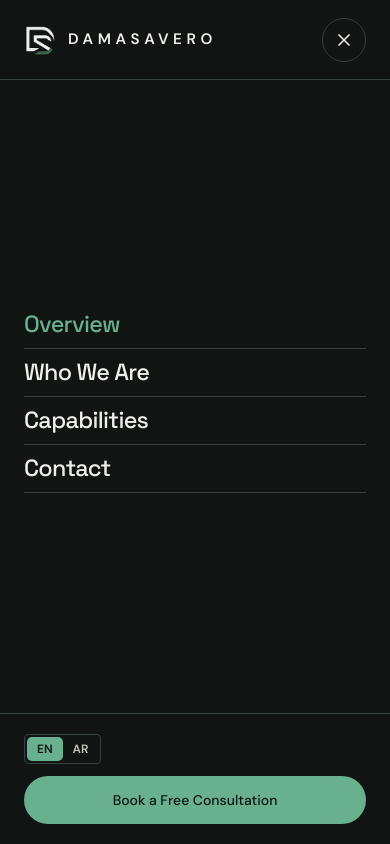
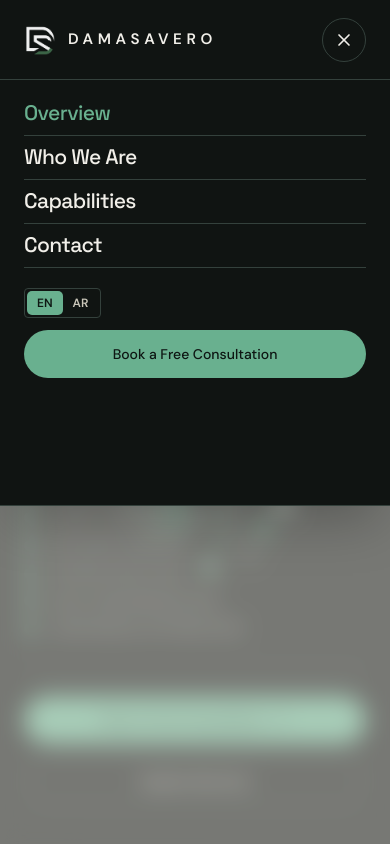
Before and after one commit to Osamatello/osamatelloagency-telloagency, a Next.js app: page / in a window 390 px wide. Both pictures are taken after a click on the button "Menu". Shown: the top 844 px of the page. Built offline with nearby package versions, Linux system fonts and the light colour scheme.

Commit message:
Refine mobile navigation panel

```diff
--- a/components/site/Header.tsx
+++ b/components/site/Header.tsx
@@ -118,10 +118,15 @@ export function Header() {
       </div>
 
       {mobileOpen ? (
-        <div
-          id="mobile-menu"
-          className="fixed inset-0 z-[100] isolate flex h-[100dvh] min-h-[100svh] flex-col overflow-y-auto overscroll-contain bg-[hsl(var(--ds-paper))] lg:hidden"
-        >
+        <div id="mobile-menu" className="fixed inset-0 z-[100] isolate lg:hidden">
+          <button
+            type="button"
+            onClick={() => setMobileOpen(false)}
+            className="absolute inset-0 bg-[hsl(var(--ds-ink)/0.46)] backdrop-blur-md"
+            aria-label={dict.actions.closeMenu}
+          />
+
+          <div className="relative z-10 flex h-[60dvh] min-h-[420px] max-h-[620px] flex-col overflow-y-auto overscroll-contain border-b border-line bg-[hsl(var(--ds-paper))] shadow-2xl">
             <div className="container-page flex h-20 shrink-0 items-center justify-between border-b border-line pt-[env(safe-area-inset-top)]">
               <Logo onClick={() => setMobileOpen(false)} />
               <button
@@ -135,7 +140,7 @@ export function Header() {
             </div>
 
             <nav
-            className="container-page grid flex-1 content-center py-6"
+              className="container-page grid shrink-0 pt-3"
               aria-label="Mobile"
             >
               {primaryNav.map((item, i) => {
@@ -148,7 +153,7 @@ export function Header() {
                     aria-current={active ? 'page' : undefined}
                     style={{ transitionDelay: `${40 + i * 35}ms` }}
                     className={cn(
-                    'reveal-up flex min-h-12 items-center border-b border-line py-3 text-[clamp(1.3rem,6vw,1.75rem)] transition-colors is-in',
+                      'reveal-up flex min-h-11 items-center border-b border-line py-2.5 text-[clamp(1.15rem,5.4vw,1.55rem)] transition-colors is-in',
                       active ? 'text-brand' : 'text-ink hover:text-brand'
                     )}
                   >
@@ -158,7 +163,7 @@ export function Header() {
               })}
             </nav>
 
-          <div className="container-page grid shrink-0 gap-3 border-t border-line pb-[calc(1.25rem+env(safe-area-inset-bottom))] pt-5 sm:grid-cols-[auto_1fr] sm:items-center">
+            <div className="container-page grid shrink-0 gap-3 pb-5 pt-5 sm:grid-cols-[auto_1fr] sm:items-center">
               <LanguageSwitcher className="justify-self-start" />
               <Link
                 href="/contact"
@@ -169,6 +174,7 @@ export function Header() {
               </Link>
             </div>
           </div>
+        </div>
       ) : null}
     </header>
   );
```
Lines whose indentation alone changed are shown as unchanged.
